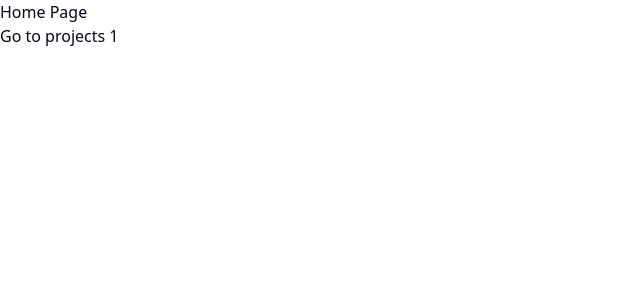
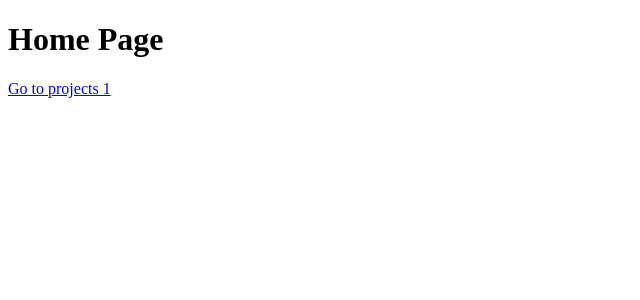
Before and after one commit to BartoszStachowski/vue-projects-manager, a Vue app: page / in a window 1280 px wide. Shown: the top 300 px of the page, without its empty margins (0-640 px from the left). Built offline with nearby package versions, Linux system fonts and the light colour scheme; no server answers; the HTML template or start-up script is replaced by a standard one.

Commit message:
remove shadcn-vue

```diff
--- a/src/assets/index.css
+++ /dev/null
@@ -1,78 +0,0 @@
-@tailwind base;
-@tailwind components;
-@tailwind utilities;
-
-@layer base {
-  :root {
-    --background: 0 0% 100%;
-    --foreground: 222.2 84% 4.9%;
-
-    --muted: 210 40% 96.1%;
-    --muted-foreground: 215.4 16.3% 46.9%;
-
-    --popover: 0 0% 100%;
-    --popover-foreground: 222.2 84% 4.9%;
-
-    --card: 0 0% 100%;
-    --card-foreground: 222.2 84% 4.9%;
-
-    --border: 214.3 31.8% 91.4%;
-    --input: 214.3 31.8% 91.4%;
-
-    --primary: 222.2 47.4% 11.2%;
-    --primary-foreground: 210 40% 98%;
-
-    --secondary: 210 40% 96.1%;
-    --secondary-foreground: 222.2 47.4% 11.2%;
-
-    --accent: 210 40% 96.1%;
-    --accent-foreground: 222.2 47.4% 11.2%;
-
-    --destructive: 0 84.2% 60.2%;
-    --destructive-foreground: 210 40% 98%;
-
-    --ring: 222.2 84% 4.9%;
-
-    --radius: 0.5rem;
-  }
-
-  .dark {
-    --background: 222.2 84% 4.9%;
-    --foreground: 210 40% 98%;
-
-    --muted: 217.2 32.6% 17.5%;
-    --muted-foreground: 215 20.2% 65.1%;
-
-    --popover: 222.2 84% 4.9%;
-    --popover-foreground: 210 40% 98%;
-
-    --card: 222.2 84% 4.9%;
-    --card-foreground: 210 40% 98%;
-
-    --border: 217.2 32.6% 17.5%;
-    --input: 217.2 32.6% 17.5%;
-
-    --primary: 210 40% 98%;
-    --primary-foreground: 222.2 47.4% 11.2%;
-
-    --secondary: 217.2 32.6% 17.5%;
-    --secondary-foreground: 210 40% 98%;
-
-    --accent: 217.2 32.6% 17.5%;
-    --accent-foreground: 210 40% 98%;
-
-    --destructive: 0 62.8% 30.6%;
-    --destructive-foreground: 210 40% 98%;
-
-    --ring: 212.7 26.8% 83.9%;
-  }
-}
-
-@layer base {
-  * {
-    @apply border-border;
-  }
-  body {
-    @apply bg-background text-foreground;
-  }
-}
--- a/src/lib/utils.ts
+++ /dev/null
@@ -1,6 +0,0 @@
-import { type ClassValue, clsx } from 'clsx'
-import { twMerge } from 'tailwind-merge'
-
-export function cn(...inputs: ClassValue[]) {
-  return twMerge(clsx(inputs))
-}
--- a/src/main.ts
+++ b/src/main.ts
@@ -1,5 +1,3 @@
-import './assets/index.css';
-
 import { createApp } from 'vue';
 import { createPinia } from 'pinia';
 
--- a/tailwind.config.js
+++ /dev/null
@@ -1,93 +0,0 @@
-const animate = require("tailwindcss-animate")
-
-/** @type {import('tailwindcss').Config} */
-module.exports = {
-  darkMode: ["class"],
-  safelist: ["dark"],
-  prefix: "",
-
-  content: [
-    './pages/**/*.{ts,tsx,vue}',
-    './components/**/*.{ts,tsx,vue}',
-    './app/**/*.{ts,tsx,vue}',
-    './src/**/*.{ts,tsx,vue}',
-	],
-
-  theme: {
-    container: {
-      center: true,
-      padding: "2rem",
-      screens: {
-        "2xl": "1400px",
-      },
-    },
-    extend: {
-      colors: {
-        border: "hsl(var(--border))",
-        input: "hsl(var(--input))",
-        ring: "hsl(var(--ring))",
-        background: "hsl(var(--background))",
-        foreground: "hsl(var(--foreground))",
-        primary: {
-          DEFAULT: "hsl(var(--primary))",
-          foreground: "hsl(var(--primary-foreground))",
-        },
-        secondary: {
-          DEFAULT: "hsl(var(--secondary))",
-          foreground: "hsl(var(--secondary-foreground))",
-        },
-        destructive: {
-          DEFAULT: "hsl(var(--destructive))",
-          foreground: "hsl(var(--destructive-foreground))",
-        },
-        muted: {
-          DEFAULT: "hsl(var(--muted))",
-          foreground: "hsl(var(--muted-foreground))",
-        },
-        accent: {
-          DEFAULT: "hsl(var(--accent))",
-          foreground: "hsl(var(--accent-foreground))",
-        },
-        popover: {
-          DEFAULT: "hsl(var(--popover))",
-          foreground: "hsl(var(--popover-foreground))",
-        },
-        card: {
-          DEFAULT: "hsl(var(--card))",
-          foreground: "hsl(var(--card-foreground))",
-        },
-      },
-      borderRadius: {
-        xl: "calc(var(--radius) + 4px)",
-        lg: "var(--radius)",
-        md: "calc(var(--radius) - 2px)",
-        sm: "calc(var(--radius) - 4px)",
-      },
-      keyframes: {
-        "accordion-down": {
-          from: { height: 0 },
-          to: { height: "var(--radix-accordion-content-height)" },
-        },
-        "accordion-up": {
-          from: { height: "var(--radix-accordion-content-height)" },
-          to: { height: 0 },
-        },
-        "collapsible-down": {
-          from: { height: 0 },
-          to: { height: 'var(--radix-collapsible-content-height)' },
-        },
-        "collapsible-up": {
-          from: { height: 'var(--radix-collapsible-content-height)' },
-          to: { height: 0 },
-        },
-      },
-      animation: {
-        "accordion-down": "accordion-down 0.2s ease-out",
-        "accordion-up": "accordion-up 0.2s ease-out",
-        "collapsible-down": "collapsible-down 0.2s ease-in-out",
-        "collapsible-up": "collapsible-up 0.2s ease-in-out",
-      },
-    },
-  },
-  plugins: [animate],
-}
--- a/vite.config.ts
+++ b/vite.config.ts
@@ -1,8 +1,5 @@
 import { fileURLToPath, URL } from 'node:url';
 import VueRouter from 'unplugin-vue-router/vite';
-
-import tailwind from 'tailwindcss';
-import autoprefixer from 'autoprefixer';
 
 import { defineConfig } from 'vite';
 import vue from '@vitejs/plugin-vue';
@@ -11,11 +8,6 @@ import vueDevTools from 'vite-plugin-vue-devtools';
 // https://vite.dev/config/
 export default defineConfig({
   plugins: [vue(), VueRouter(), vueDevTools()],
-  css: {
-    postcss: {
-      plugins: [tailwind(), autoprefixer()],
-    },
-  },
   resolve: {
     alias: {
       '@': fileURLToPath(new URL('./src', import.meta.url)),
```
Also changed, not shown: package.json (+0 -8 lines), components.json (deleted), 2 other files (tests, documents, lock files or other folders).
